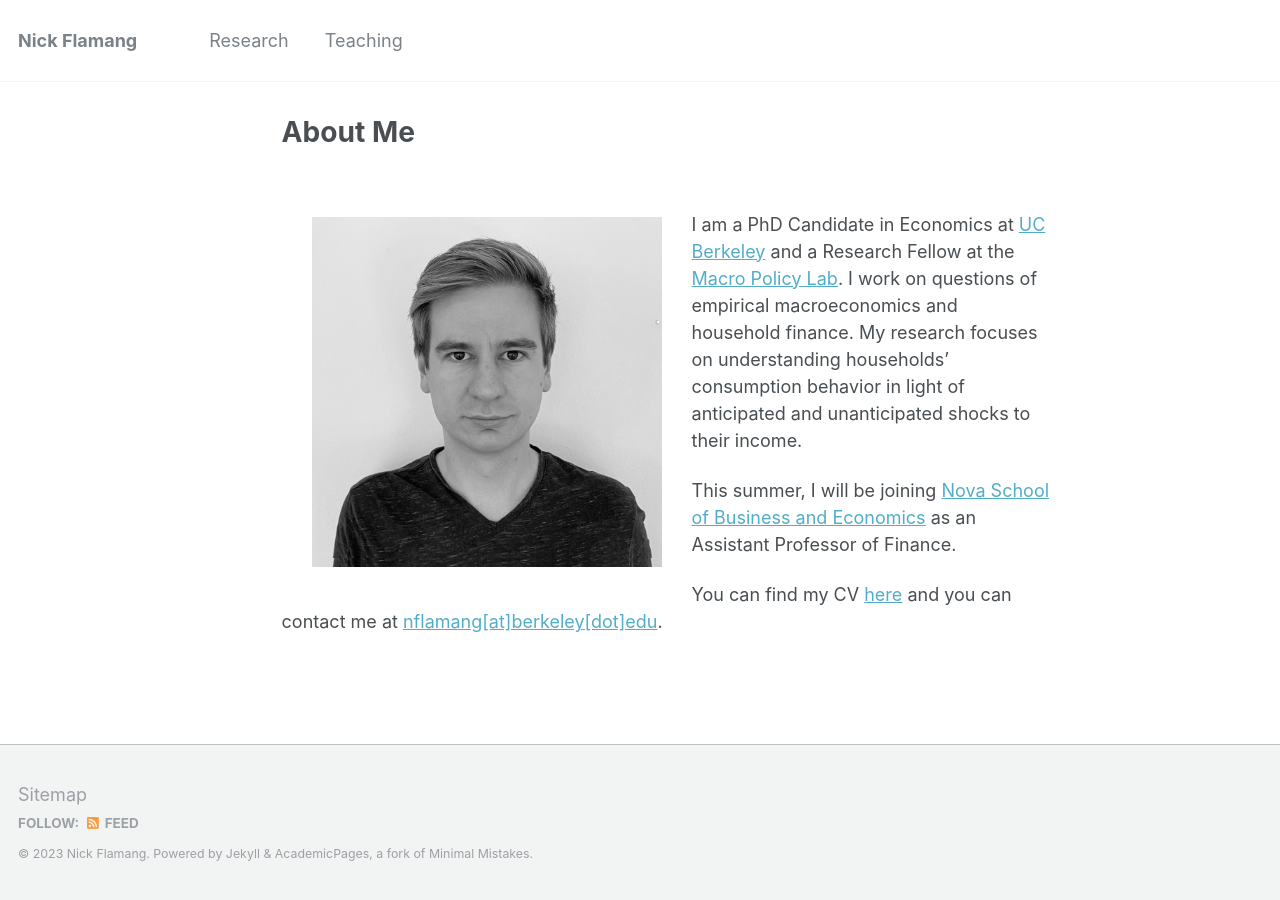
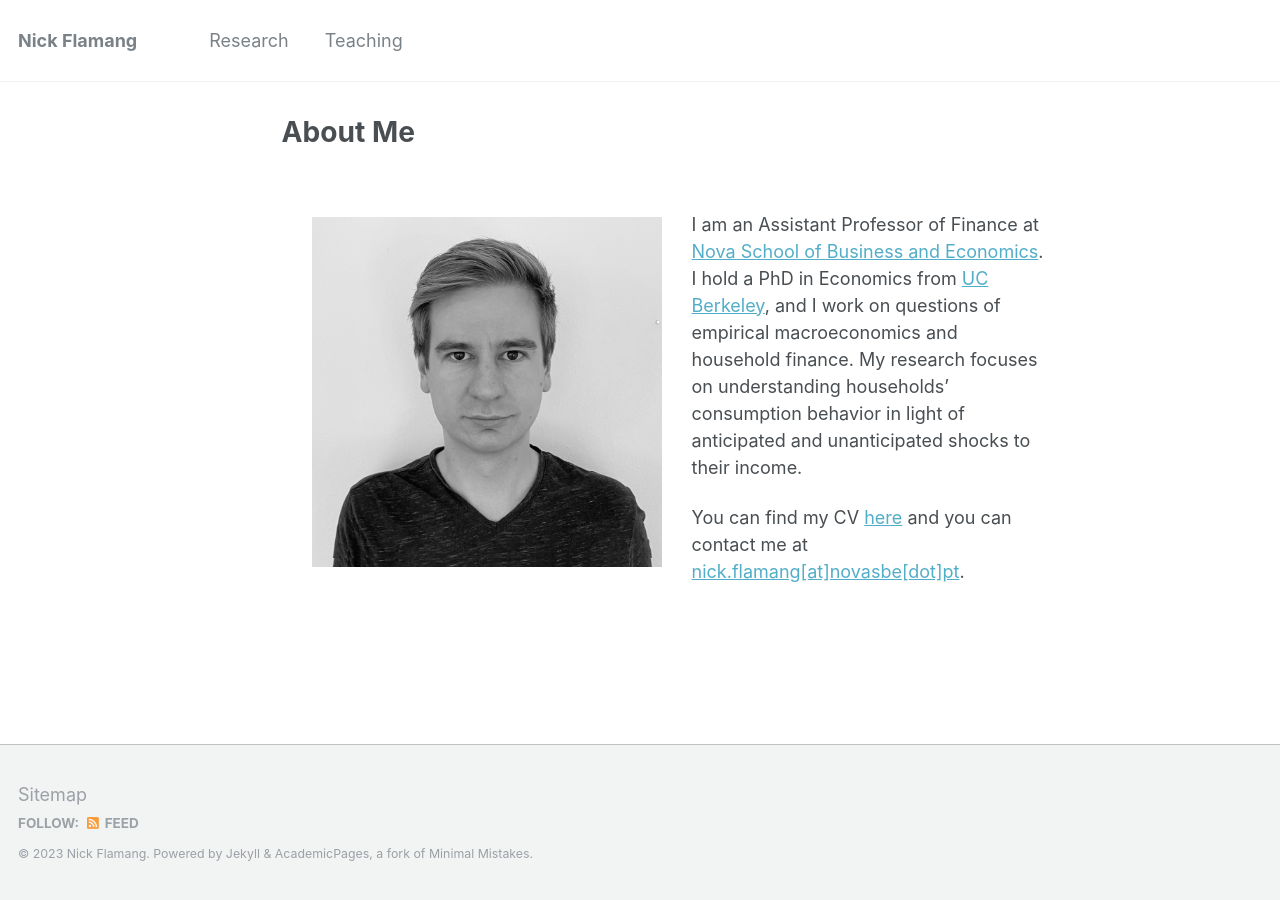
Before and after one commit to nickflamang/nickflamang.github.io, a Jekyll site: the page built from index.md, in a window 1280 px wide. Built offline with Jekyll 4.4.1, drawn with Linux system fonts in a browser that asks for light colours.

Commit message:
Update index.md
Update September 22 2023

```diff
--- a/index.md
+++ b/index.md
@@ -6,8 +6,6 @@ author_profile: false
 <br />
 <img align="left" width="350" style="vertical-align:left;margin:30px 30px" src="{{ site.url }}/images/nick_website.jpg" alt="A photo of Nick Flamang">
 
-I am a PhD Candidate in Economics at [UC Berkeley](https://www.econ.berkeley.edu/) and a Research Fellow at the [Macro Policy Lab](https://www.macropolicylab.org/). I work on questions of empirical macroeconomics and household finance. My research focuses on understanding households' consumption behavior in light of anticipated and unanticipated shocks to their income.
+I am an Assistant Professor of Finance at [Nova School of Business and Economics](https://www.novasbe.unl.pt/en/finance). I hold a PhD in Economics from [UC Berkeley](https://www.econ.berkeley.edu/), and I work on questions of empirical macroeconomics and household finance. My research focuses on understanding households' consumption behavior in light of anticipated and unanticipated shocks to their income.
 
-This summer, I will be joining [Nova School of Business and Economics](https://www.novasbe.unl.pt/en/finance) as an Assistant Professor of Finance.
-
-You can find my CV [here](https://nickflamang.github.io/files/CV_Niklas_Flamang.pdf) and you can contact me at [nflamang[at]berkeley[dot]edu](mailto:nflamang@berkeley.edu).
+You can find my CV [here](https://nickflamang.github.io/files/CV_Niklas_Flamang.pdf) and you can contact me at [nick.flamang[at]novasbe[dot]pt](mailto:nick.flamang@novasbe.pt).
```
